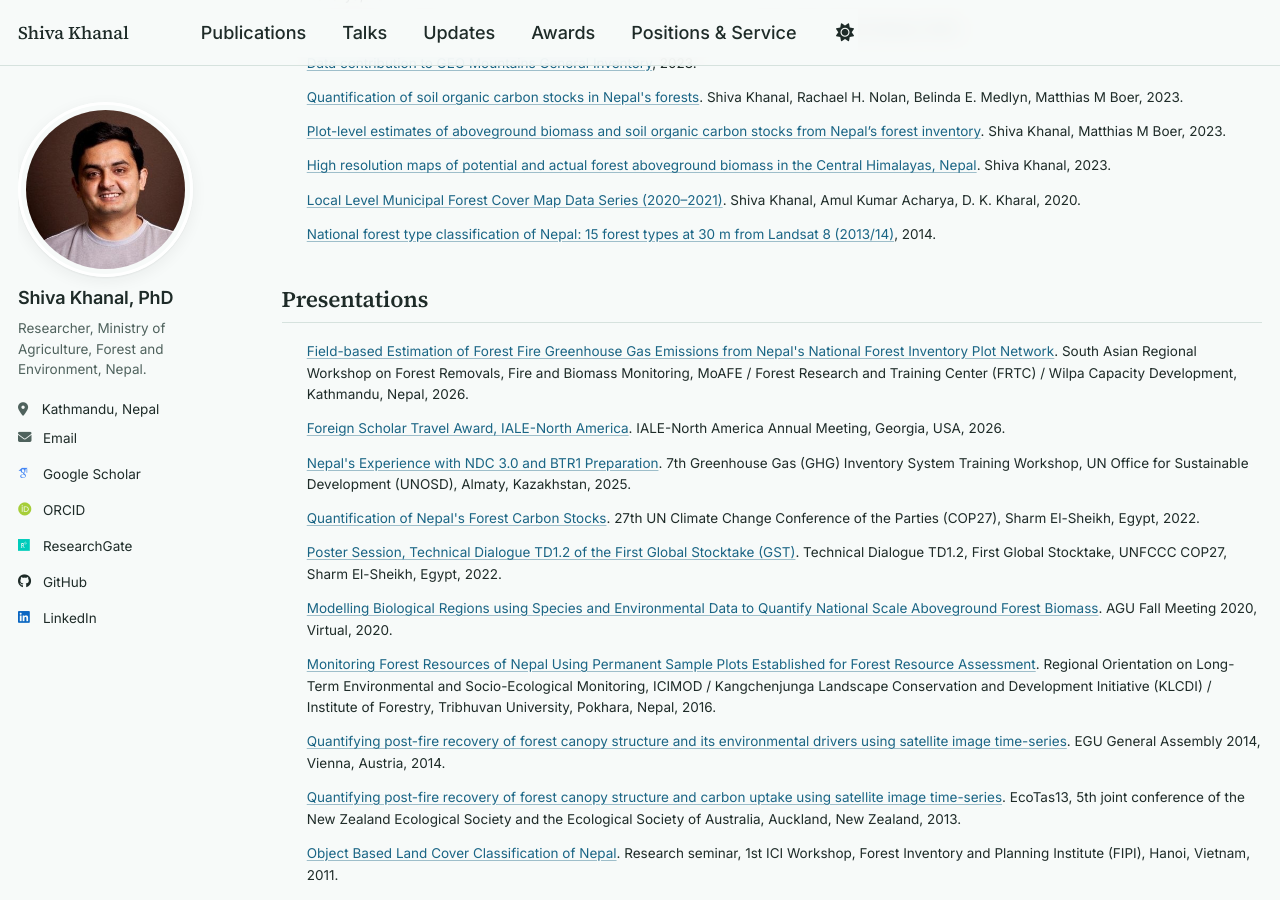
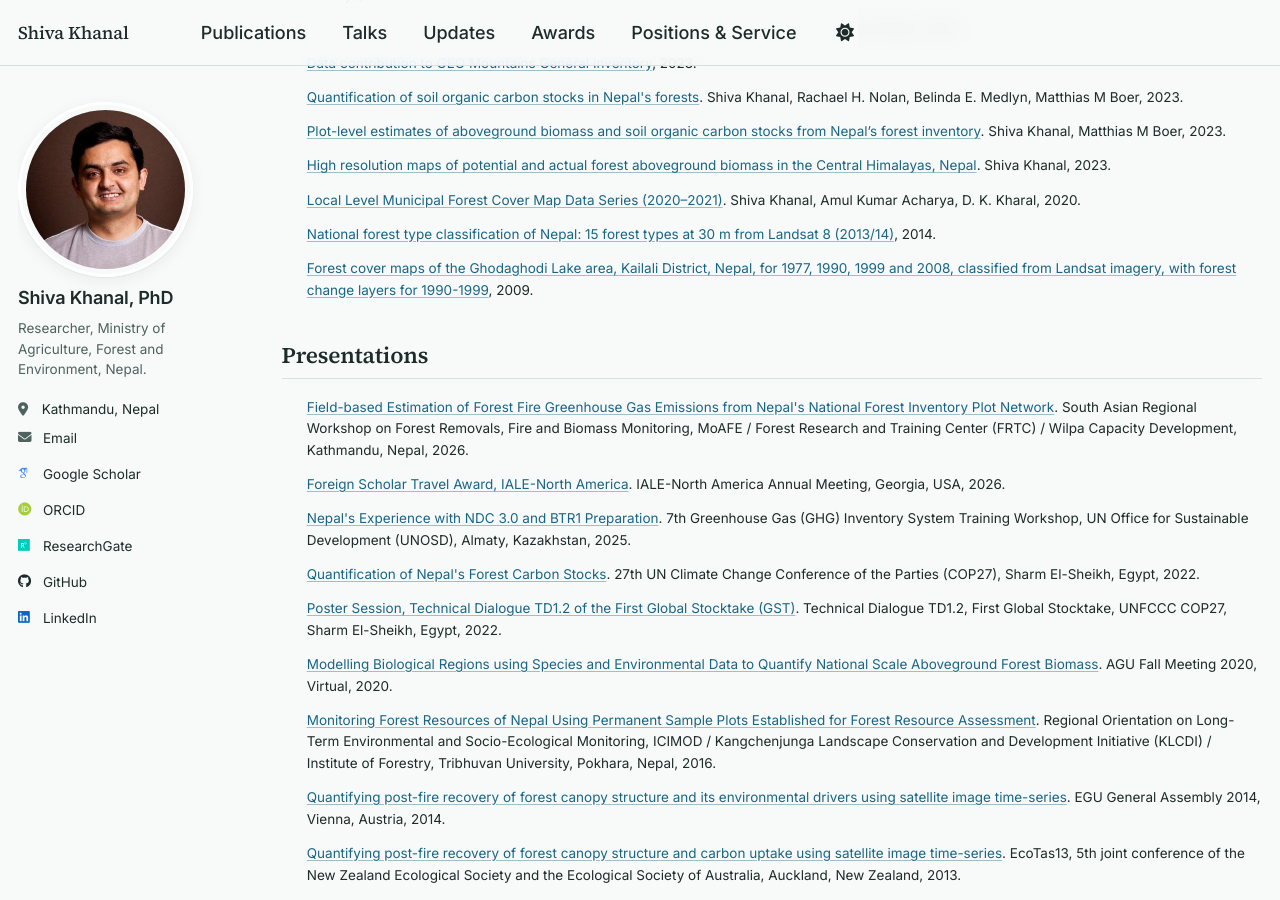
Before and after one commit to shivakhanal/shivakhanal.github.io, a Jekyll site: the page built from _pages/cv.md, in a window 1280 px wide and 900 px high, scrolled down 2438 px. Built offline with Jekyll 4.4.1, drawn with Linux system fonts in a browser that asks for light colours; some web fonts are replaced; a script that is not in the unit is left out.

Commit message:
Ghodaghodi add

```diff
--- a/_data/datasets.yml
+++ b/_data/datasets.yml
@@ -43,3 +43,7 @@
 - title: "National forest type classification of Nepal: 15 forest types at 30 m from Landsat 8 (2013/14)"
   date: "2014"
   url: "https://figshare.com/articles/dataset/National_forest_type_classification_of_Nepal_15_forest_types_at_30_m_from_Landsat_8_2013_14_/34037553"
+
+- title: "Forest cover maps of the Ghodaghodi Lake area, Kailali District, Nepal, for 1977, 1990, 1999 and 2008, classified from Landsat imagery, with forest change layers for 1990-1999"
+  date: "2009"
+  url: "https://doi.org/10.6084/m9.figshare.34785570"
```
